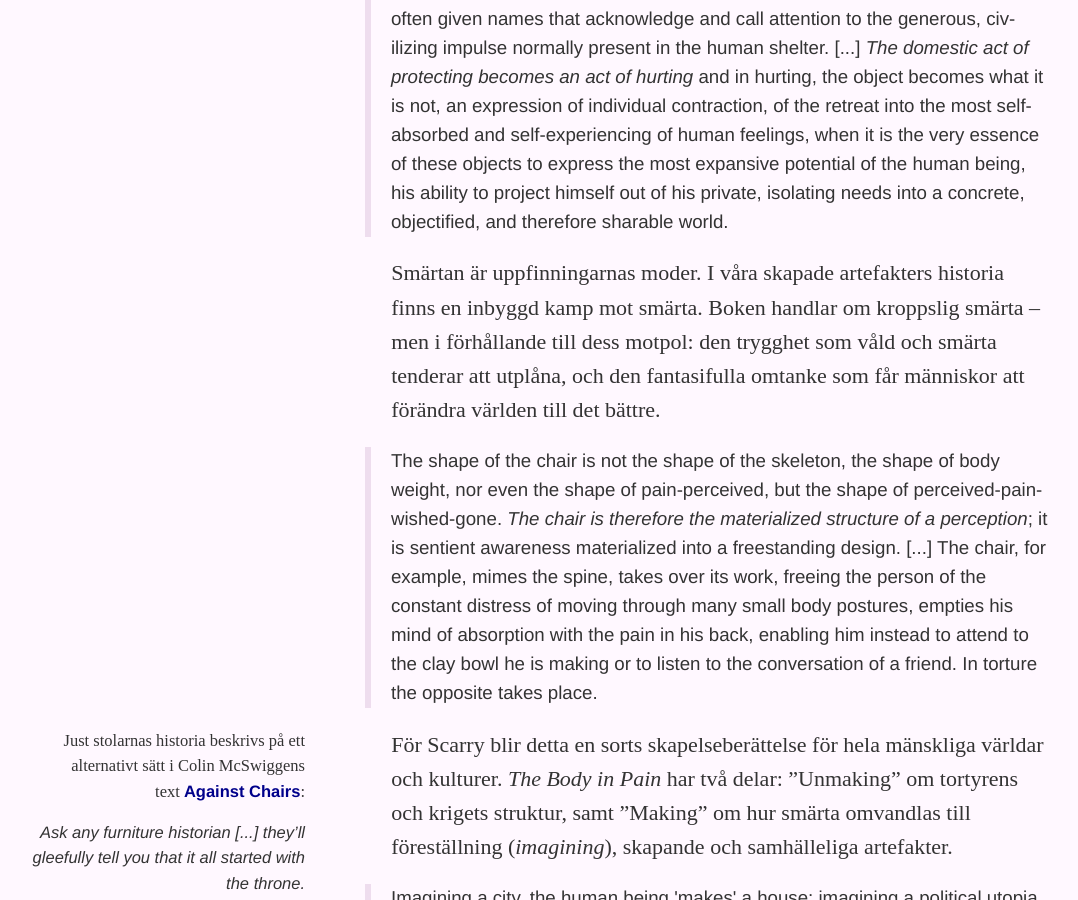
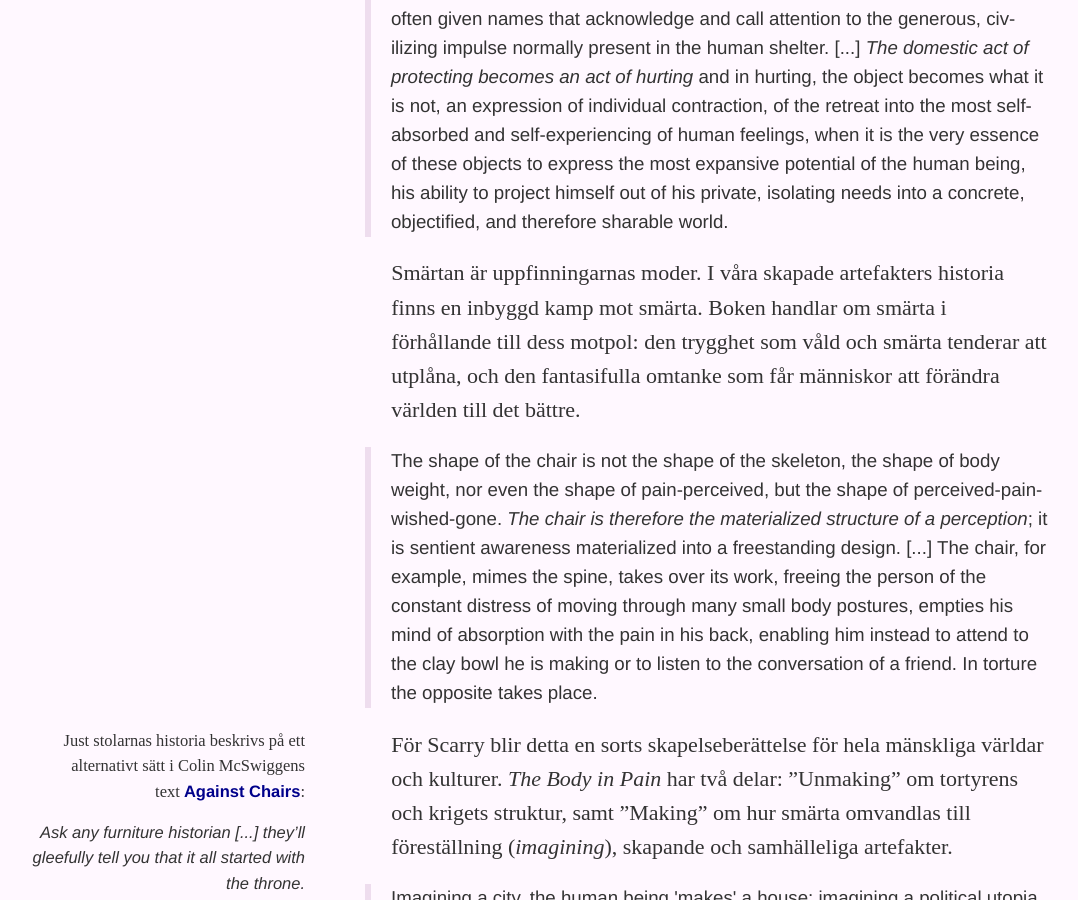
Before and after one commit to mbrock/sv, a Jekyll site: the page built from _posts/2015-04-05-elaine-scarry.html, in a window 1280 px wide and 900 px high, scrolled down 794 px. Shown: the whole window, without its empty margins (25-1103 px from the left). Built offline with Jekyll 4.4.1, drawn with Linux system fonts in a browser that asks for light colours.

Commit message:
foerenkla

```diff
--- a/_posts/2015-04-05-elaine-scarry.html
+++ b/_posts/2015-04-05-elaine-scarry.html
@@ -57,10 +57,10 @@ objectified, and therefore sharable world.
 
 <p>
 Smärt&shy;an är uppfinningarnas moder. I våra skapade artefakters
-historia finns en inbyggd kamp mot smärta. Boken handlar om kroppslig
-smärta &ndash; men i förhållande till dess mot&shy;pol: den trygghet
-som våld och smärta tenderar att utplåna, och den fantasi&shy;fulla
-omtanke som får människor att förändra världen till det bättre.
+historia finns en inbyggd kamp mot smärta. Boken handlar om smärta i
+förhållande till dess mot&shy;pol: den trygghet som våld och smärta
+tenderar att utplåna, och den fantasi&shy;fulla omtanke som får
+människor att förändra världen till det bättre.
 
 <blockquote><p> The shape of the chair is not the shape of the
 skeleton, the shape of body weight, nor even the shape of
```
